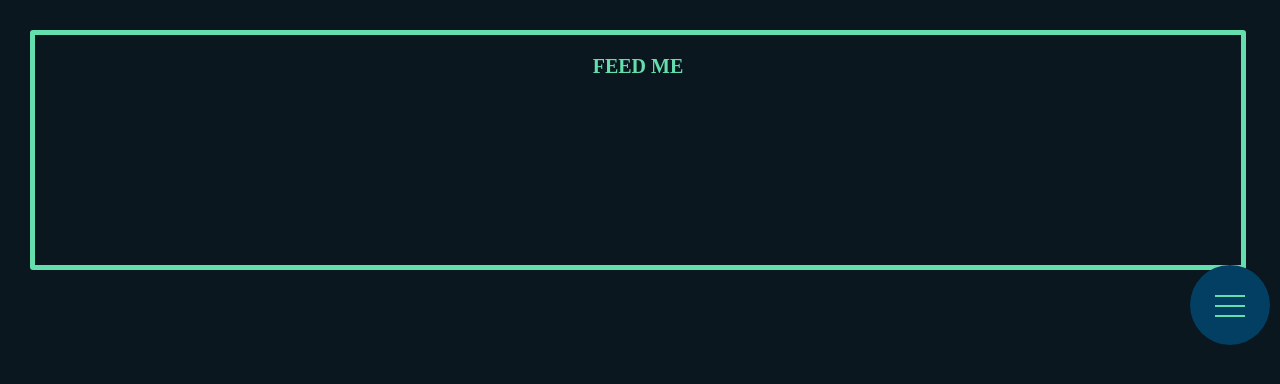
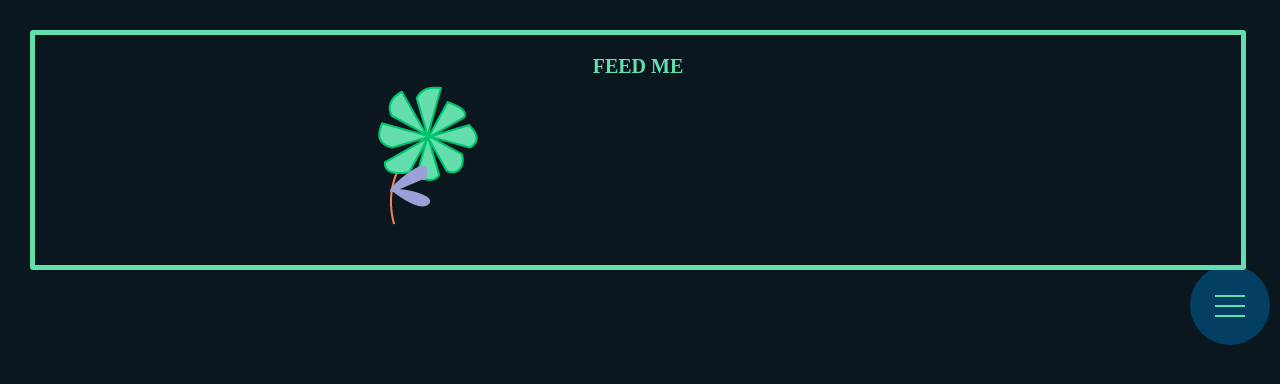
Before and after one commit to FazleRabbbiferdaus172/daily_contest_finder, a Django app: page / in a window 1280 px wide. Shown: the top 384 px of the page. Run offline with Django 3.2, Linux system fonts and the light colour scheme; style sheets or scripts are compiled from the project's sources; some libraries are stand-ins or nearby versions.

Commit message:
a sucessful sprite animation :D

```diff
--- a/randomContestGenerator/services.py
+++ b/randomContestGenerator/services.py
@@ -20,7 +20,7 @@ class GrabingJSON:
             'url': "https://codeforces.com/contestRegistration/{}/virtual/true".format(temp[0]), 'name': temp[1], 'id': temp[0]}
         return contest
 
-    def has_participated(self, handle='fazle_rabbi_ferdaus', contest_id=''):
+    def has_participated(self, handle='', contest_id=''):
         if not contest_id:
             return True
         api_url = 'https://codeforces.com/api/contest.status?contestId={}&handle={}&from=1&count=1000'.format(
--- a/randomContestGenerator/static/randomContestGenerator/css/components/_screen.scss
+++ b/randomContestGenerator/static/randomContestGenerator/css/components/_screen.scss
@@ -5,9 +5,33 @@
     border: .5rem solid $color-primary-200;
     border-radius: 3px;
     margin-bottom: 7rem;
+    position: relative;
     &__heading {
         color: $color-primary-200;
         text-align: center;
         margin-top: 2rem;
     }
+
+    &__ful{
+        position: absolute;
+        top: 0;
+        left: 30%;
+        transform: translate(-50%,-5%);
+        background: url(../images/ful_sprite.png) 0 0 no-repeat;
+        animation: flowerMove 4s steps(5) infinite;
+        height: 200px;
+        width: 200px;
+        // margin: 100px auto 0;
+    }
 }
+
+
+@keyframes flowerMove {
+    0% {
+        background-position: 0 0;
+    }
+
+    100% {
+        background-position: 0 -1000px;
+    }
+}
--- a/randomContestGenerator/templates/base.html
+++ b/randomContestGenerator/templates/base.html
@@ -1,4 +1,5 @@
 {% load sass_tags %}
+{% load static %}
 <!DOCTYPE html>
 <html lang="en">
 <head>
@@ -27,6 +28,7 @@
         <div class="screen__heading">
             <h1 class="u-heading-primary">FEED ME</h1>
         </div>
+        <div class='screen__ful'></div>
     </div>
 
 
```
Also changed, not shown: static/randomContestGenerator/css/main.css (+17 -1 lines), randomContestGenerator/static/randomContestGenerator/images/ful_sprite.png (added), 1 other file.
